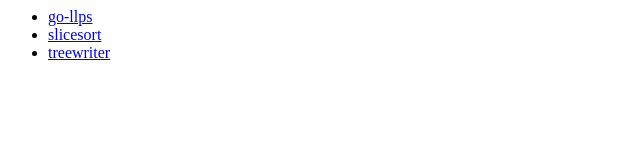
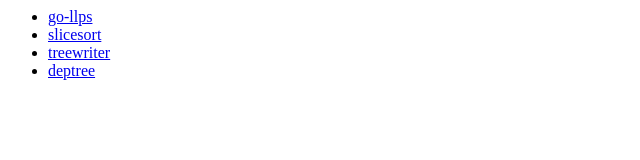
Before and after one commit to chanchal1987/go.mrchanchal.com, a plain HTML site: page index.html in a window 1280 px wide. Shown: the full height of the page, 0-640 px from the left. Drawn offline with Linux system fonts and the light colour scheme.

Commit message:
deploy: 63b9757c8cad45bab604680e075bac910a4a050d

```diff
--- a/index.html
+++ b/index.html
@@ -1,4 +1,4 @@
 <html><body>
     <ul>
-        <li><a href="/go-llps">go-llps</a></li><li><a href="/slicesort">slicesort</a></li><li><a href="/treewriter">treewriter</a></li></ul>
+        <li><a href="/go-llps">go-llps</a></li><li><a href="/slicesort">slicesort</a></li><li><a href="/treewriter">treewriter</a></li><li><a href="/deptree">deptree</a></li></ul>
 </body></html>
```
Also changed, not shown: deptree/index.html (added, +5 -0 lines).
